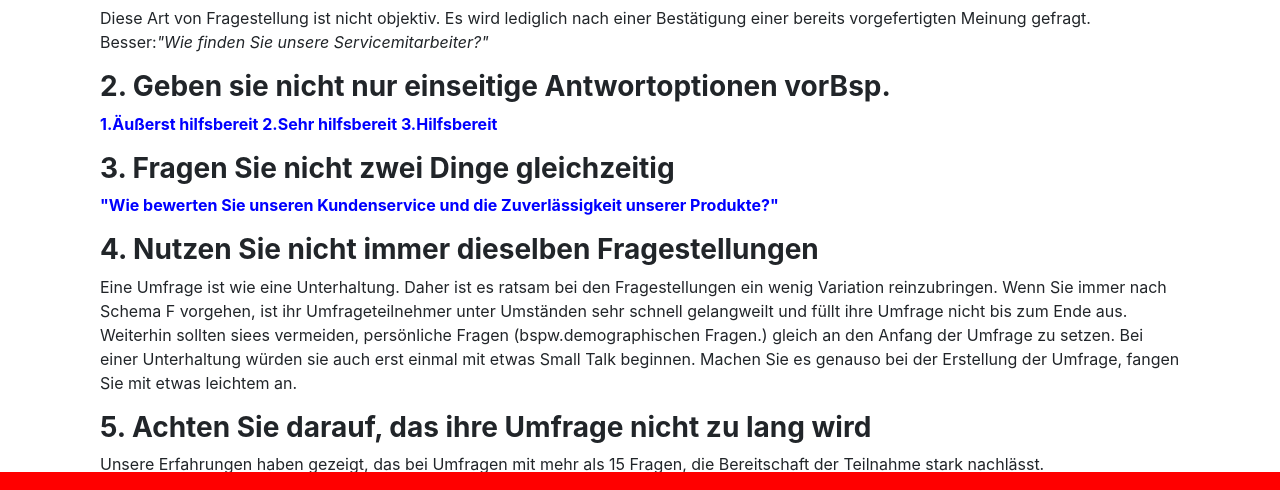
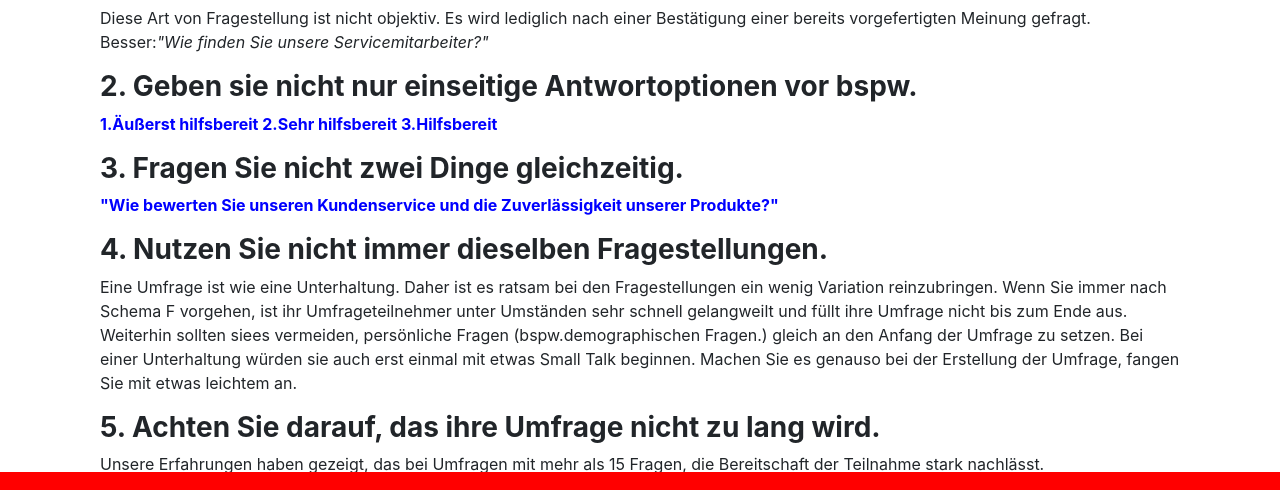
Before and after one commit to Tobeadragon/Polly_Frontend, a React (Create React App) app: page /hilfeseite in a window 1280 px wide. Shown: the part 278-768 px from the top of the page. Built offline with nearby package versions, Linux system fonts and the light colour scheme.

Commit message:
text-angepasst

```diff
--- a/src/components/auswertung/Auswertung.js
+++ b/src/components/auswertung/Auswertung.js
@@ -34,7 +34,7 @@ const Auswertung = (props) => {
       {umfrageTitel.length > 0 ? (
         <h3>Your Umfrage : {umfrageTitel}</h3>
       ) : (
-        <h3>There is no Survey result yet</h3>
+        <h3>Wir haben noch keine Umfrage Auswertungen für Sie.</h3>
       )}
 
       <ul style={{ listStyleType: "none" }}>
--- a/src/components/danke/Danke.js
+++ b/src/components/danke/Danke.js
@@ -22,12 +22,12 @@ const Danke = (props) => {
         Vielen Dank für Ihre Teilnahme an dieser Umfrage!
       </h1>
 
-      <h4>Please click and check your Survey</h4>
+      <h4>Klicken Sie auf eine Umfrage um sich die Ergebnisse anzeigen zu lassen.</h4>
       <Link to={`/antwort/${props.surveyId}`} target="_blank">
         <span style={{ display: "block" }}>{linkinfo}</span>
       </Link>
       <br />
-      <h4>Please send below link to your customer</h4>
+      <h4>Zur Umfrageteilnahme senden Sie bitte den Link unten an ihre Kunden.</h4>
       <input
         id="copy"
         type="text"
@@ -42,10 +42,10 @@ const Danke = (props) => {
           document.execCommand("copy");
         }}
       >
-        Copy the link
+        Link kopieren
       </Button>
       <br />
-      <h4>You can also send below QR code</h4>
+      <h4>Sie können auch den QR Code unten an ihre Kunden weiterleiten.</h4>
       <QRCode value={linkinfo} style={{ marginLeft: "30px" }} />
     </div>
   );
--- a/src/components/danke/Danke2.js
+++ b/src/components/danke/Danke2.js
@@ -3,10 +3,9 @@ import React from "react";
 const Danke2 = () => {
   return (
     <div styles={{ margin: "100px" }}>
-      <h1>Thank you for your answer</h1>
+      <h1>Vielen Dank für Ihre Teilnahme.</h1>
       <h2>
-        If you would like to create your own Survey, Please Sign up form above
-        menu and create your own
+        Möchten Sie ihre eigene Umfrage erstellen? Dann registrieren Sie sich bei uns und schon kann es losgehen.
       </h2>
     </div>
   );
--- a/src/components/hilfeseite/Hilfeseite.js
+++ b/src/components/hilfeseite/Hilfeseite.js
@@ -23,7 +23,7 @@ const Hilfeseite = () => {
 
         <div>
           <h3 className="subtitle">
-            2. Geben sie nicht nur einseitige Antwortoptionen vorBsp.
+            2. Geben sie nicht nur einseitige Antwortoptionen vor bspw.
           </h3>
           <p>
             <span className="emphasise">
@@ -34,7 +34,7 @@ const Hilfeseite = () => {
 
         <div>
           <h3 className="subtitle">
-            3. Fragen Sie nicht zwei Dinge gleichzeitig
+            3. Fragen Sie nicht zwei Dinge gleichzeitig.
           </h3>
           <p>
             <span className="emphasise">
@@ -46,7 +46,7 @@ const Hilfeseite = () => {
 
         <div>
           <h3 className="subtitle">
-            4. Nutzen Sie nicht immer dieselben Fragestellungen
+            4. Nutzen Sie nicht immer dieselben Fragestellungen.
           </h3>
 
           <p>
@@ -64,7 +64,7 @@ const Hilfeseite = () => {
 
         <div>
           <h3 className="subtitle">
-            5. Achten Sie darauf, das ihre Umfrage nicht zu lang wird
+            5. Achten Sie darauf, das ihre Umfrage nicht zu lang wird.
           </h3>
 
           <p>
--- a/src/components/userpage/UserPage.js
+++ b/src/components/userpage/UserPage.js
@@ -45,9 +45,9 @@ const UserPage = (props) => {
     <div className="UserPage">
       <h1>Welcome to {name} page</h1>
       {umfragen.length > 0 ? (
-        <h2>click the survey below to see the result</h2>
+        <h2>Klicken Sie auf die Umfrage, um sich die Ergebnisse anzeigen zu lassen.</h2>
       ) : (
-        <h2>Please create your survey</h2>
+        <h2>Erstellen Sie ihre Umfrage</h2>
       )}
 
       <ul style={{ listStyleType: "none" }}>
```
Also changed, not shown: 1 other file (tests, documents, lock files or other folders).
